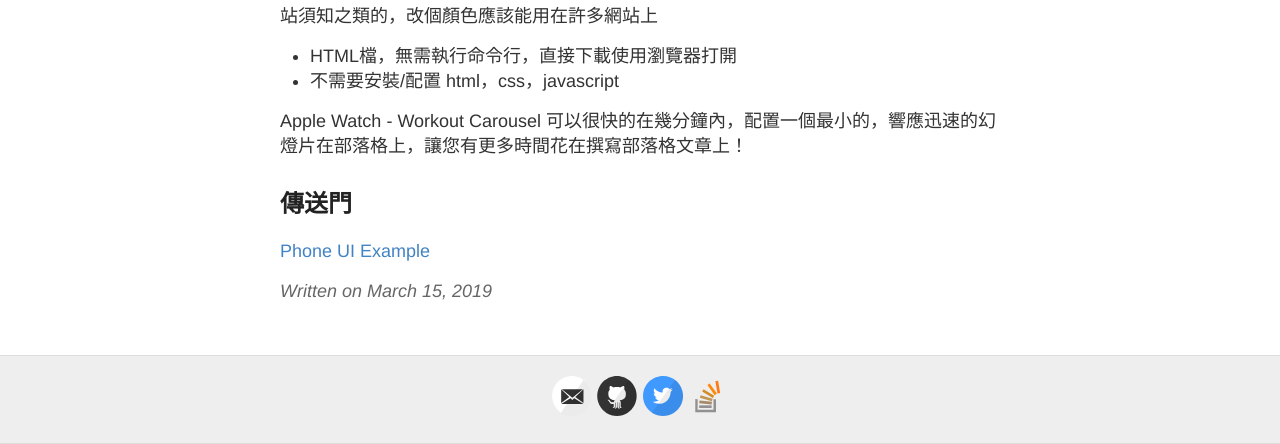
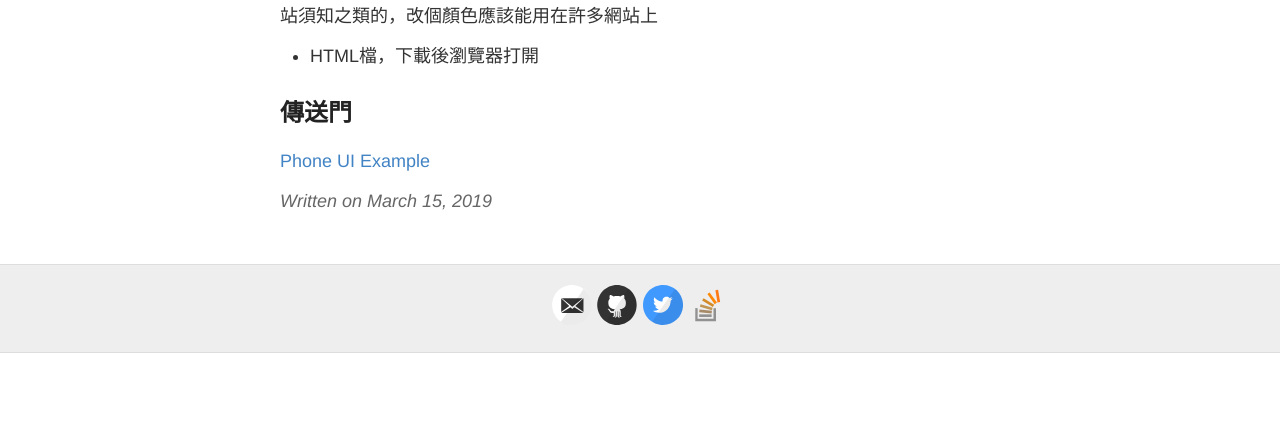
Before and after one commit to vincent531/vincent531.github.io, a Jekyll site: the page built from _posts/2019-3-15-Accordion-Element.md, in a window 1280 px wide. Shown: the part 611-1055 px from the top of the page. Built offline with Jekyll 4.4.1, drawn with Linux system fonts in a browser that asks for light colours; Markdown is read by kramdown in place of the engine named in the settings; comment, search, counter and statistics services are not loaded; after the commit the page ends 964 px from its top, so only the background shows below that.

Commit message:
Update 2019-3-15-Accordion-Element.md

```diff
--- a/_posts/2019-3-15-Accordion-Element.md
+++ b/_posts/2019-3-15-Accordion-Element.md
@@ -10,10 +10,7 @@ title: Accordion Element
 
 **Accordion Elemente** 類似這種手風琴選單應用在大量的網頁上，諸如一些問與答或購物網站須知之類的，改個顏色應該能用在許多網站上
 
-- HTML檔，無需執行命令行，直接下載使用瀏覽器打開
-- 不需要安裝/配置 html，css，javascript
-
-Apple Watch - Workout Carousel 可以很快的在幾分鐘內，配置一個最小的，響應迅速的幻燈片在部落格上，讓您有更多時間花在撰寫部落格文章上！
+- HTML檔，下載後瀏覽器打開
 
 ## 傳送門
 
```
